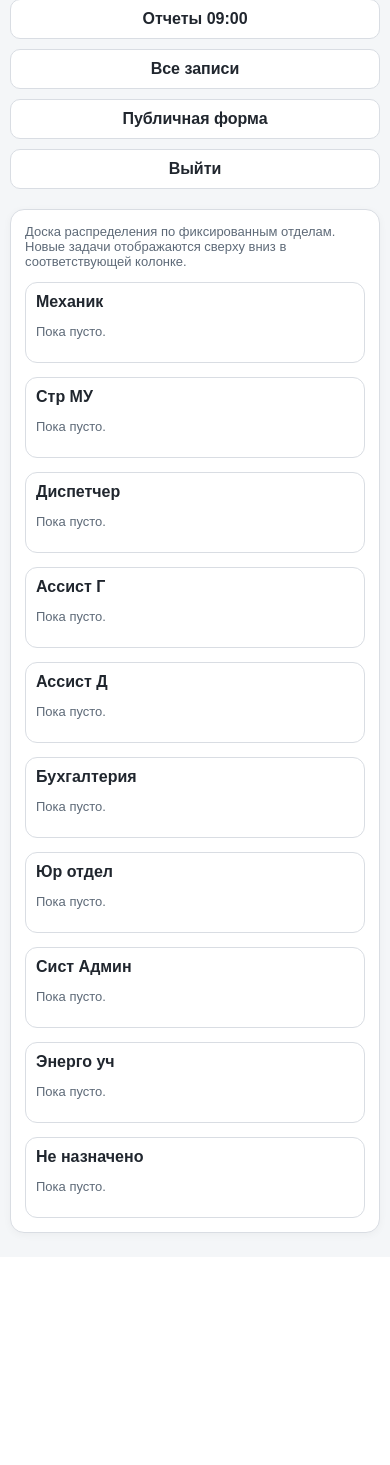
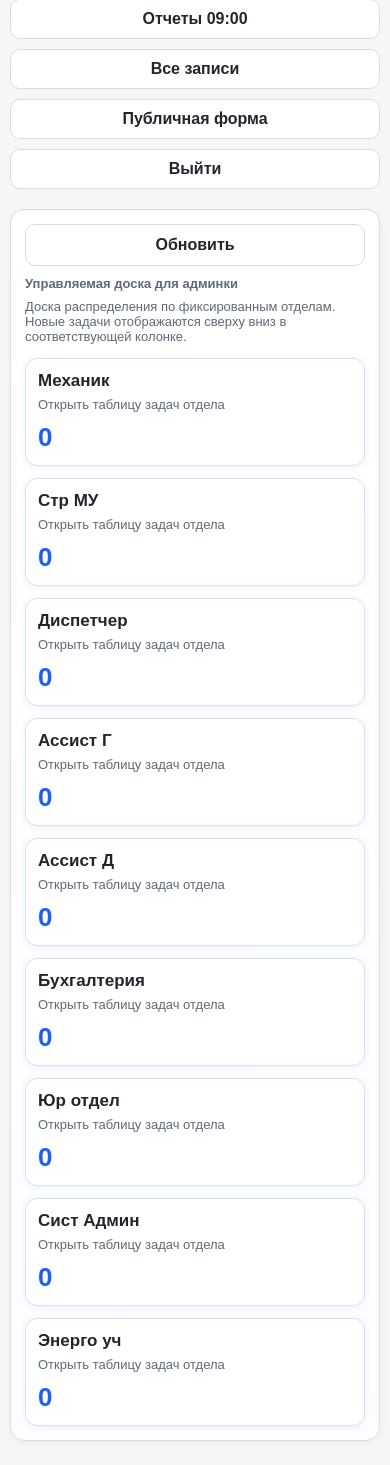
Before and after one commit to yuriy-vasilenko/task_public_form_bot, a FastAPI app: page /admin/board in a window 390 px wide. Shown: the part 209-1674 px from the top of the page. Before the commit the page ends 1448 px from the top, so only its background shows below. Run offline with FastAPI, Linux system fonts and the light colour scheme; the visitor is signed in with stand-in values (Sample User, id 1); data that the repository does not hold is empty.

Commit message:
Refine board UX with clickable department views.
Hide inline task lists on board, remove the unassigned department bucket, and open a dedicated task table per department for both public and admin views with responsive styling.

Made-with: Cursor

```diff
--- a/main.py
+++ b/main.py
@@ -11,7 +11,7 @@ from zoneinfo import ZoneInfo, ZoneInfoNotFoundError
 
 import requests
 from dotenv import load_dotenv
-from fastapi import FastAPI, Form, Request
+from fastapi import FastAPI, Form, HTTPException, Request
 from fastapi.responses import HTMLResponse, JSONResponse, RedirectResponse
 from fastapi.staticfiles import StaticFiles
 from fastapi.templating import Jinja2Templates
@@ -64,8 +64,8 @@ DEPARTMENTS = [
     "Юр отдел",
     "Сист Админ",
     "Энерго уч",
-    "Не назначено",
 ]
+DEFAULT_DEPARTMENT = "Диспетчер"
 
 # max printable width inside <pre> per chunk (Telegram limit 4096 per message)
 TG_TABLE_CHUNK = 3400
@@ -99,7 +99,7 @@ def init_db() -> None:
             title TEXT NOT NULL,
             description TEXT,
             contact TEXT,
-            department TEXT NOT NULL DEFAULT 'Не назначено',
+            department TEXT NOT NULL DEFAULT 'Диспетчер',
             priority TEXT NOT NULL DEFAULT 'Обычный',
             status TEXT NOT NULL DEFAULT 'Новая',
             source TEXT NOT NULL DEFAULT 'public_form'
@@ -108,8 +108,15 @@ def init_db() -> None:
     )
     task_columns = {str(row["name"]) for row in cur.execute("PRAGMA table_info(tasks)").fetchall()}
     if "department" not in task_columns:
-        cur.execute("ALTER TABLE tasks ADD COLUMN department TEXT NOT NULL DEFAULT 'Не назначено'")
-    cur.execute("UPDATE tasks SET department = 'Не назначено' WHERE department IS NULL OR trim(department) = ''")
+        cur.execute("ALTER TABLE tasks ADD COLUMN department TEXT NOT NULL DEFAULT 'Диспетчер'")
+    cur.execute(
+        """
+        UPDATE tasks
+        SET department = ?
+        WHERE department IS NULL OR trim(department) = '' OR department = 'Не назначено'
+        """,
+        (DEFAULT_DEPARTMENT,),
+    )
     cur.execute(
         """
         CREATE TABLE IF NOT EXISTS tg_subscribers (
@@ -492,7 +499,7 @@ def detail_text(task: sqlite3.Row) -> str:
         f"<b>Задача #{task['id']}</b>\n\n"
         f"<b>Дата:</b> {html.escape(task['created_at'])}\n"
         f"<b>Инициатор:</b> {html.escape(task['initiator'])}\n"
-        f"<b>Отдел:</b> {html.escape(task['department'] or 'Не назначено')}\n"
+        f"<b>Отдел:</b> {html.escape(task['department'] or DEFAULT_DEPARTMENT)}\n"
         f"<b>Кратко:</b> {html.escape(task['title'])}\n"
         f"<b>Описание:</b> {html.escape(task['description'] or '—')}\n"
         f"<b>Контакт:</b> {html.escape(task['contact'] or '—')}\n"
@@ -675,7 +682,7 @@ def submit_task(
     title: str = Form(...),
     description: str = Form(""),
     contact: str = Form(""),
-    department: str = Form("Не назначено"),
+    department: str = Form(DEFAULT_DEPARTMENT),
     priority: str = Form("Обычный"),
 ):
     task_id = execute(
@@ -689,7 +696,7 @@ def submit_task(
             title.strip(),
             description.strip(),
             contact.strip(),
-            department.strip() if department.strip() in DEPARTMENTS else "Не назначено",
+            department.strip() if department.strip() in DEPARTMENTS else DEFAULT_DEPARTMENT,
             priority.strip(),
         ),
     )
@@ -700,7 +707,7 @@ def submit_task(
         msg = (
             f"<b>Новая запись #{task['id']}</b>\n\n"
             f"<b>Инициатор:</b> {html.escape(task['initiator'])}\n"
-            f"<b>Отдел:</b> {html.escape(task['department'] or 'Не назначено')}\n"
+            f"<b>Отдел:</b> {html.escape(task['department'] or DEFAULT_DEPARTMENT)}\n"
             f"<b>Кратко:</b> {html.escape(task['title'])}\n"
             f"<b>Приоритет:</b> {html.escape(task['priority'])}"
         )
@@ -877,7 +884,7 @@ def admin_task_edit(
     title: str = Form(...),
     description: str = Form(""),
     contact: str = Form(""),
-    department: str = Form("Не назначено"),
+    department: str = Form(DEFAULT_DEPARTMENT),
     priority: str = Form("Обычный"),
     status: str = Form("Новая"),
 ):
@@ -896,7 +903,7 @@ def admin_task_edit(
             title.strip(),
             description.strip(),
             contact.strip(),
-            department.strip() if department.strip() in DEPARTMENTS else "Не назначено",
+            department.strip() if department.strip() in DEPARTMENTS else DEFAULT_DEPARTMENT,
             priority.strip(),
             status.strip(),
             task_id,
@@ -911,40 +918,79 @@ def admin_board(request: Request):
     if redirect:
         return redirect
 
-    rows = fetchall("SELECT * FROM tasks ORDER BY id DESC")
-    board = build_board(rows)
-
     return templates.TemplateResponse(
         request,
         "admin_board.html",
         {
             "page_title": "Доска распределения",
             "departments": DEPARTMENTS,
-            "board": board,
+            "counts": get_department_counts(),
         },
     )
 
 
-def build_board(rows: list[sqlite3.Row]) -> dict[str, list[sqlite3.Row]]:
-    board: dict[str, list[sqlite3.Row]] = {d: [] for d in DEPARTMENTS}
+@app.get("/admin/board/department/{dep_idx}", response_class=HTMLResponse)
+def admin_board_department(request: Request, dep_idx: int):
+    redirect = require_login(request)
+    if redirect:
+        return redirect
+
+    dep_name = get_department_by_idx(dep_idx)
+    return templates.TemplateResponse(
+        request,
+        "admin_board_department.html",
+        {
+            "page_title": f"Отдел: {dep_name}",
+            "department": dep_name,
+            "tasks": get_department_tasks(dep_name),
+        },
+    )
+
+
+def get_department_by_idx(dep_idx: int) -> str:
+    if dep_idx < 0 or dep_idx >= len(DEPARTMENTS):
+        raise HTTPException(status_code=404, detail="department not found")
+    return DEPARTMENTS[dep_idx]
+
+
+def get_department_tasks(dep_name: str) -> list[sqlite3.Row]:
+    return fetchall("SELECT * FROM tasks WHERE department = ? ORDER BY id DESC", (dep_name,))
+
+
+def get_department_counts() -> dict[str, int]:
+    counts = {dep: 0 for dep in DEPARTMENTS}
+    rows = fetchall("SELECT department, COUNT(*) AS c FROM tasks GROUP BY department", ())
     for row in rows:
-        dep = (row["department"] or "Не назначено").strip()
-        if dep not in board:
-            dep = "Не назначено"
-        board[dep].append(row)
-    return board
+        dep = (row["department"] or DEFAULT_DEPARTMENT).strip()
+        if dep not in counts:
+            dep = DEFAULT_DEPARTMENT
+        counts[dep] += int(row["c"])
+    return counts
 
 
 @app.get("/board", response_class=HTMLResponse)
 def public_board(request: Request):
-    rows = fetchall("SELECT * FROM tasks ORDER BY id DESC")
     return templates.TemplateResponse(
         request,
         "public_board.html",
         {
             "page_title": "Доска задач по отделам",
             "departments": DEPARTMENTS,
-            "board": build_board(rows),
+            "counts": get_department_counts(),
+        },
+    )
+
+
+@app.get("/board/department/{dep_idx}", response_class=HTMLResponse)
+def public_board_department(request: Request, dep_idx: int):
+    dep_name = get_department_by_idx(dep_idx)
+    return templates.TemplateResponse(
+        request,
+        "public_board_department.html",
+        {
+            "page_title": f"Отдел: {dep_name}",
+            "department": dep_name,
+            "tasks": get_department_tasks(dep_name),
         },
     )
 
--- a/static/style.css
+++ b/static/style.css
@@ -155,22 +155,116 @@ th { background: #f8fafc; }
     grid-template-columns: repeat(3, minmax(250px, 1fr));
     gap: 14px;
 }
+.board-shell {
+    background: linear-gradient(180deg, #ffffff 0%, #fcfdff 100%);
+}
+.board-topbar {
+    display: flex;
+    align-items: center;
+    justify-content: space-between;
+    gap: 10px;
+    flex-wrap: wrap;
+}
+.board-meta {
+    font-weight: 700;
+}
+.board-note {
+    margin-top: 8px;
+    margin-bottom: 14px;
+}
+.dept-grid {
+    display: grid;
+    grid-template-columns: repeat(3, minmax(220px, 1fr));
+    gap: 12px;
+}
+.dept-card {
+    display: block;
+    text-decoration: none;
+    color: inherit;
+    border: 1px solid #d7e1f3;
+    border-radius: 12px;
+    background: #fff;
+    padding: 12px;
+    box-shadow: 0 1px 6px rgba(33, 78, 186, 0.08);
+}
+.dept-name {
+    font-size: 18px;
+    font-weight: 800;
+    margin-bottom: 6px;
+}
+.dept-count {
+    margin-top: 10px;
+    font-size: 26px;
+    font-weight: 800;
+    color: #1e5eff;
+}
+.board-scroller {
+    overflow-x: auto;
+    padding-bottom: 4px;
+}
 .board-col {
     border: 1px solid var(--line);
     border-radius: 12px;
-    background: #fff;
-    padding: 10px;
+    background: #f9fbff;
+    padding: 10px 10px 6px;
+    min-width: 250px;
 }
 .board-col h3 {
     margin: 0 0 10px;
     font-size: 16px;
+    position: sticky;
+    top: 0;
+    background: #f9fbff;
+    z-index: 1;
+    padding-bottom: 4px;
 }
 .board-item {
+    border: 1px solid #d7e1f3;
+    border-radius: 10px;
+    padding: 10px 10px 8px;
+    margin-bottom: 10px;
+    background: #fff;
+    box-shadow: 0 1px 6px rgba(33, 78, 186, 0.08);
+}
+.board-item-title {
+    font-size: 15px;
+    font-weight: 700;
+    line-height: 1.35;
+}
+.board-item-meta {
+    margin-top: 4px;
+}
+.board-tags {
+    margin-top: 8px;
+    display: flex;
+    gap: 6px;
+    flex-wrap: wrap;
+}
+.board-tag {
+    display: inline-block;
+    padding: 4px 8px;
+    border-radius: 999px;
+    font-size: 12px;
+    font-weight: 700;
+}
+.board-tag-priority {
+    background: #eaf0ff;
+    color: #27479f;
+}
+.board-tag-status {
+    background: #eaf8ef;
+    color: #1f8a46;
+}
+.board-empty {
+    margin: 4px 0 8px;
+    font-style: italic;
+}
+.board-table-wrap {
     border: 1px solid var(--line);
-    border-radius: 10px;
-    padding: 10px;
-    margin-bottom: 10px;
-    background: #fdfefe;
+    border-radius: 12px;
+}
+.board-table {
+    min-width: 840px;
 }
 .two-col {
     display: grid;
@@ -233,6 +327,15 @@ th { background: #f8fafc; }
     .board-wrap {
         grid-template-columns: repeat(2, minmax(220px, 1fr));
     }
+    .dept-grid {
+        grid-template-columns: repeat(2, minmax(200px, 1fr));
+    }
+    .board-col {
+        min-width: 220px;
+    }
+    .board-item-title {
+        font-size: 14px;
+    }
 }
 
 @media (max-width: 480px) {
@@ -248,6 +351,20 @@ th { background: #f8fafc; }
         grid-template-columns: 1fr;
     }
     .board-wrap {
+        display: flex;
+        gap: 10px;
+        width: max-content;
+    }
+    .dept-grid {
         grid-template-columns: 1fr;
     }
+    .dept-name {
+        font-size: 17px;
+    }
+    .board-col {
+        min-width: 85vw;
+    }
+    .board-topbar .actions {
+        width: 100%;
+    }
 }
--- a/templates/admin_board.html
+++ b/templates/admin_board.html
@@ -1,29 +1,23 @@
 {% extends 'base.html' %}
 {% block content %}
 {% include 'admin_nav.html' %}
-<div class="card">
-    <p class="small" style="margin-top:0;">
+<div class="card board-shell">
+    <div class="board-topbar">
+        <div class="actions" style="margin-top:0;">
+            <a class="btn btn-secondary" href="/admin/board">Обновить</a>
+        </div>
+        <div class="small board-meta">Управляемая доска для админки</div>
+    </div>
+    <p class="small board-note">
         Доска распределения по фиксированным отделам. Новые задачи отображаются сверху вниз в соответствующей колонке.
     </p>
-    <div class="board-wrap">
+    <div class="dept-grid">
         {% for dep in departments %}
-            <section class="board-col">
-                <h3>{{ dep }}</h3>
-                {% if board[dep] %}
-                    {% for task in board[dep] %}
-                        <article class="board-item">
-                            <div><strong>#{{ task['id'] }}</strong> {{ task['title'] }}</div>
-                            <div class="small">{{ task['created_at'] }} • {{ task['initiator'] }}</div>
-                            <div class="small">{{ task['priority'] }} • {{ task['status'] }}</div>
-                            <div class="actions">
-                                <a class="btn btn-secondary" href="/admin/task/{{ task['id'] }}">Открыть</a>
-                            </div>
-                        </article>
-                    {% endfor %}
-                {% else %}
-                    <p class="small">Пока пусто.</p>
-                {% endif %}
-            </section>
+            <a class="dept-card" href="/admin/board/department/{{ loop.index0 }}">
+                <div class="dept-name">{{ dep }}</div>
+                <div class="small">Открыть таблицу задач отдела</div>
+                <div class="dept-count">{{ counts[dep] }}</div>
+            </a>
         {% endfor %}
     </div>
 </div>
```
Also changed, not shown: templates/admin_board_department.html (added, +42 -0 lines), templates/public_board.html (+14 -19 lines), templates/public_board_department.html (added, +40 -0 lines).
